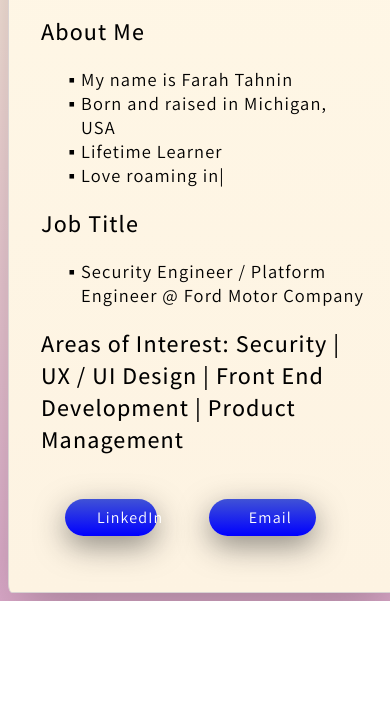
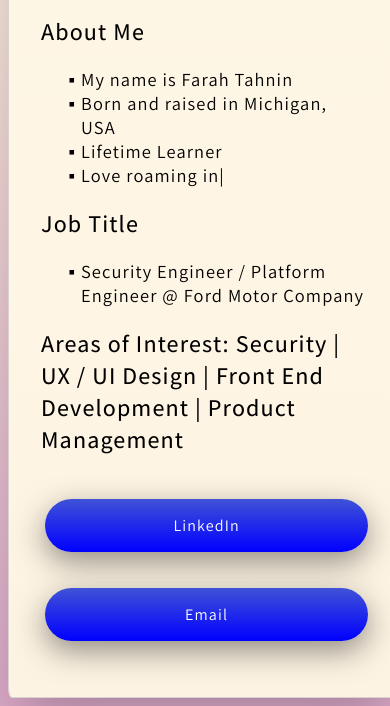
Before and after one commit to farahever/farahtahninportfolio, a plain HTML site: page index.html in a window 390 px wide. Shown: the part 320-1026 px from the top of the page. Before the commit the page ends 921 px from the top, so only its background shows below. Drawn offline with nearby package versions, Linux system fonts and the light colour scheme.

Commit message:
added css for different screen sizes

```diff
--- a/style.css
+++ b/style.css
@@ -80,21 +80,57 @@ ul {
   list-style-type: "▪ ";
 }
 
-
-@media (max-width: 768px) {
-  .custom-button {
+@media only screen and (max-width: 375px) and (orientation: portrait) {
+    .custom-button-email {
     padding: 1em 2em;
     font-size: 1em;
     width: 80%; /* Takes 80% of its container */
+    margin-left: .25em;
+    margin-top: .75em;
+    display: inline-block;
+  }
+   .custom-button-linkedin {
+    padding: 1em 2em;
+    font-size: 1em;
+    width: 80%; /* Takes 80% of its container */
+    margin-left: .25em;
+    display: inline-block;
+  }
+}
+
+@media (max-width: 768px) {
+  .custom-button-email {
+    padding: 1em 2em;
+    font-size: 1em;
+    width: 80%; /* Takes 80% of its container */
+    margin-left: .25em;
+    margin-top: .75em;
+    display: inline-block;
+  }
+   .custom-button-linkedin {
+    padding: 1em 2em;
+    font-size: 1em;
+    width: 80%; /* Takes 80% of its container */
+    margin-left: .25em;
+    display: inline-block;
   }
 }
 
 @media (max-width: 480px) {
-  .custom-button {
+  .custom-button-email {
     padding: 1em 2em;
     font-size: 1em;
-    width: 80%; /* Full width on mobile */
-    display: block; /* Makes it take full width */
+    width: 80%; /* Takes 80% of its container */
+    margin-left: .25em;
+    margin-top: .75em;
+    display: inline-block;
+  }
+   .custom-button-linkedin {
+    padding: 1em 2em;
+    font-size: 1em;
+    width: 80%; /* Takes 80% of its container */
+    margin-left: .25em;
+    display: inline-block;
   }
 }
 @keyframes transitionUp {
```
